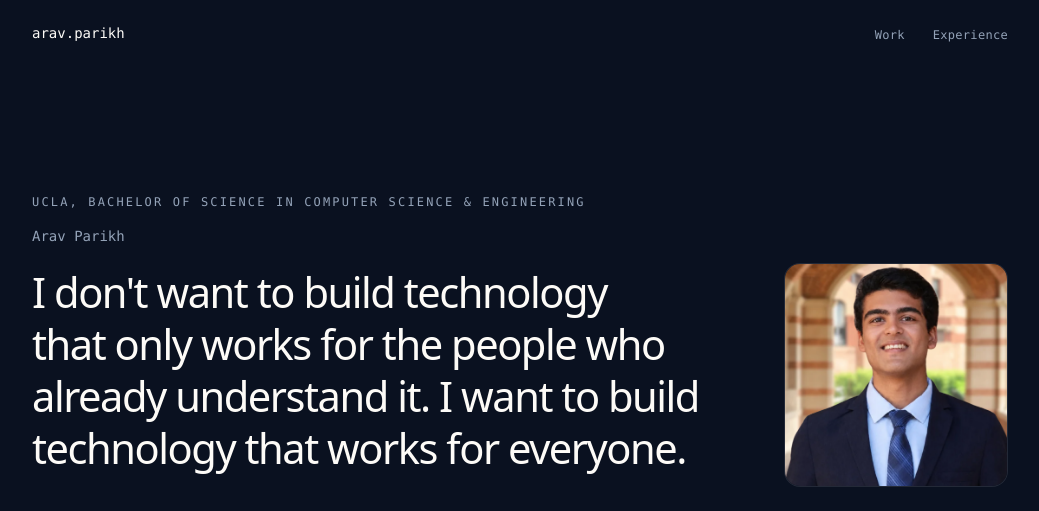
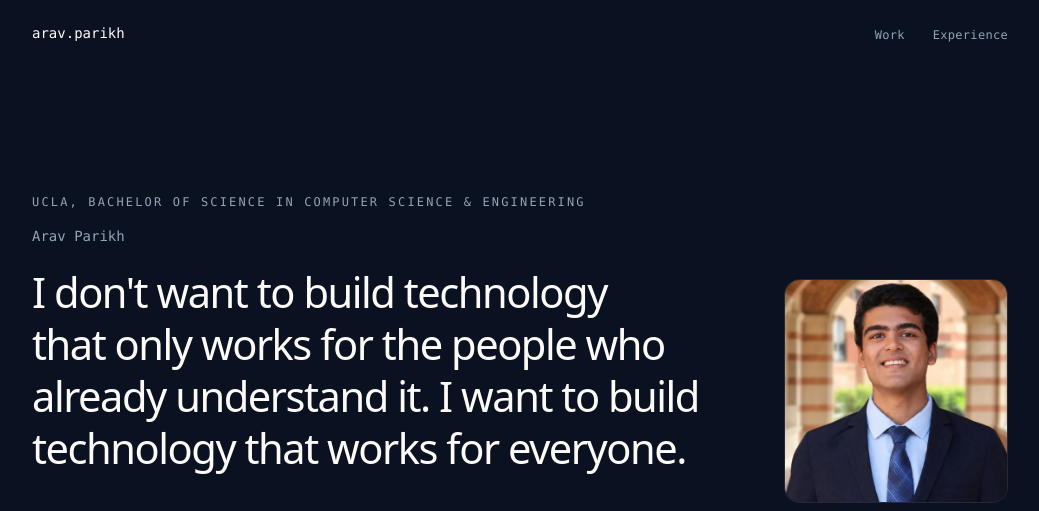
Before and after one commit to aparikh27/aparikh27.github.io, an Astro site: page / in a window 1280 px wide. Shown: the top 511 px of the page, without its empty margins (120-1159 px from the left). Built offline with nearby package versions, Linux system fonts and the light colour scheme; Astro itself is replaced by a stand-in of ours.

Commit message:
fixed spacing on headshot

```diff
--- a/src/components/Hero.tsx
+++ b/src/components/Hero.tsx
@@ -128,7 +128,7 @@ export function Hero({
           as a straggler rather than as part of the same gesture.
         */}
         <div
-          className="rise shrink-0"
+          className="rise mt-4 shrink-0 md:mt-8"
           style={{ '--rise-delay': '120ms' } as StyleWithVars}
         >
           {/*
```
